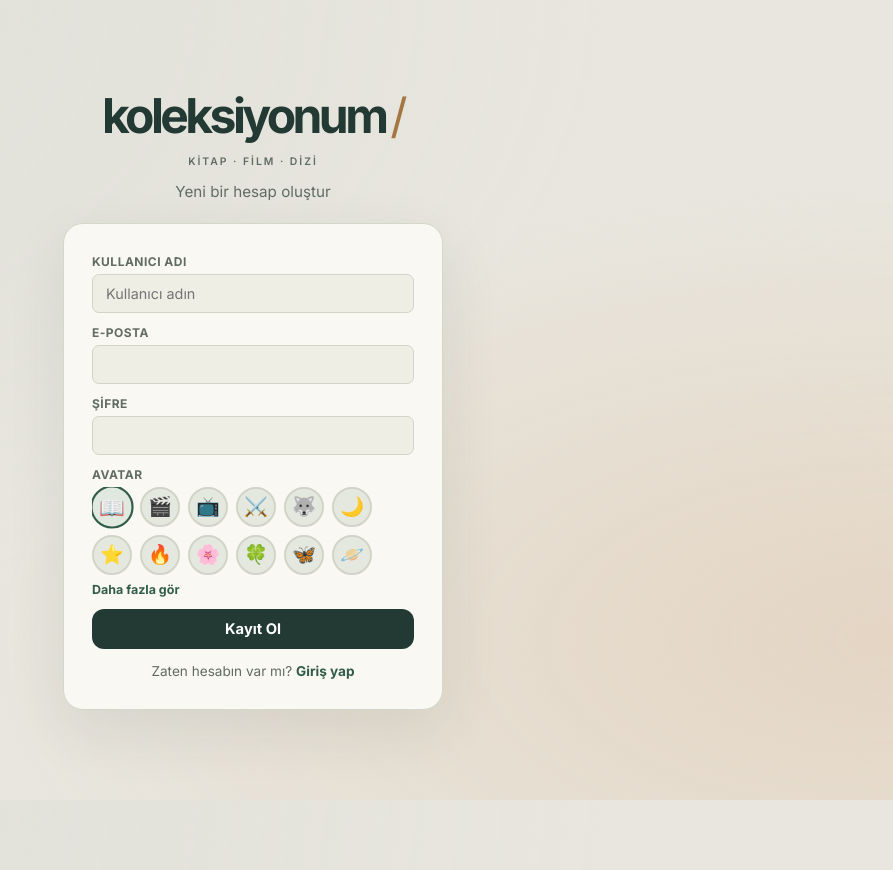
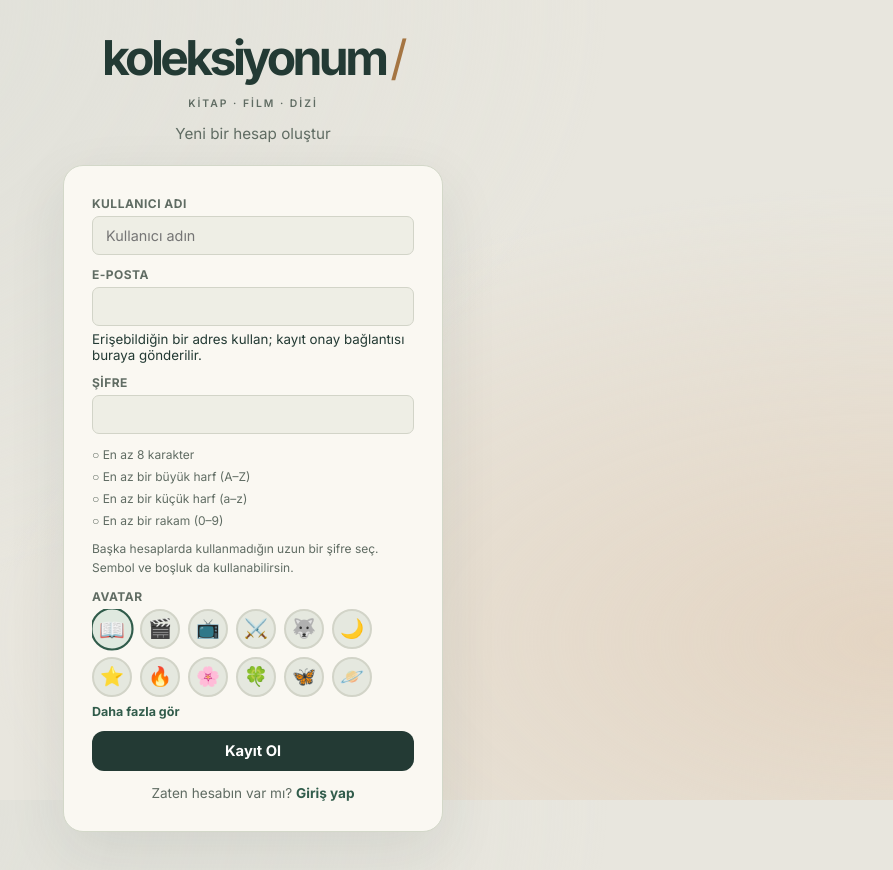
Before and after one commit to feyzaozden/koleksiyonum, a React (Vite) app: page /signup in a window 1280 px wide. Shown: the top 870 px of the page, without its empty margins (387-1280 px from the left). Built offline with nearby package versions, Linux system fonts and the light colour scheme; no server answers.

Commit message:
Son düzenlemeleri ekle

```diff
--- /dev/null
+++ b/src/components/PasswordRequirements.jsx
@@ -0,0 +1,11 @@
+import { passwordRules } from '../utils/authValidation'
+
+export default function PasswordRequirements({ password, id }) {
+  return <div id={id} className="password-requirements">
+    <ul>{passwordRules(password).map((rule) => <li key={rule.label} className={rule.met ? 'is-met' : ''}>
+      <span aria-hidden="true">{rule.met ? '✓' : '○'}</span> {rule.label}
+      <span className="sr-only">{rule.met ? ' — sağlandı' : ' — henüz sağlanmadı'}</span>
+    </li>)}</ul>
+    <p>Başka hesaplarda kullanmadığın uzun bir şifre seç. Sembol ve boşluk da kullanabilirsin.</p>
+  </div>
+}
--- a/src/context/AuthContext.jsx
+++ b/src/context/AuthContext.jsx
@@ -1,5 +1,6 @@
 import { createContext, useContext, useEffect, useState, useCallback } from 'react'
 import { supabase } from '../lib/supabaseClient'
+import { validateEmail, validateNewPassword } from '../utils/authValidation'
 
 const AuthContext = createContext(null)
 
@@ -42,13 +43,17 @@ export function AuthProvider({ children }) {
   }
 
   async function resetPassword(password) {
+    const validationError = validateNewPassword(password)
+    if (validationError) throw new Error(validationError)
     const { error } = await supabase.auth.updateUser({ password })
     if (error) throw error
   }
 
   async function signUp({ email, password, displayName, avatarEmoji }) {
+    const validationError = validateEmail(email) || validateNewPassword(password)
+    if (validationError) throw new Error(validationError)
     const { error } = await supabase.auth.signUp({
-      email,
+      email: email.trim(),
       password,
       options: {
         data: { display_name: displayName, avatar_emoji: avatarEmoji },
--- a/src/index.css
+++ b/src/index.css
@@ -15,6 +15,11 @@
 }
 body { font-family:'Inter',sans-serif; background:var(--bg); color:var(--text); min-height:100vh; padding-bottom:70px; }
 #root { min-height: 100vh; }
+.password-requirements { font-size:.75rem; line-height:1.6; color:var(--text-muted); margin-top:6px; }
+.password-requirements ul { list-style:none; display:grid; gap:3px; }
+.password-requirements .is-met { color:var(--kitap); font-weight:600; }
+.password-requirements p { margin-top:8px; }
+.sr-only { position:absolute; width:1px; height:1px; padding:0; margin:-1px; overflow:hidden; clip:rect(0,0,0,0); white-space:nowrap; border:0; }
 
 .centered-screen { min-height:100vh; display:flex; flex-direction:column; align-items:center; justify-content:center; gap:16px; padding:32px 20px; }
 .spinner { width:40px; height:40px; border:4px solid var(--border); border-top-color:var(--kitap); border-radius:50%; animation:spin 0.8s linear infinite; }
--- a/src/pages/ResetPasswordPage.jsx
+++ b/src/pages/ResetPasswordPage.jsx
@@ -1,6 +1,8 @@
 import { useState } from 'react'
 import { Link } from 'react-router-dom'
 import { useAuth } from '../context/AuthContext'
+import PasswordRequirements from '../components/PasswordRequirements'
+import { PASSWORD_MIN_LENGTH } from '../utils/authValidation'
 
 // Capture callback errors before the auth client can remove the URL fragment.
 const callbackParams = new URLSearchParams(window.location.hash.slice(1))
@@ -55,12 +57,13 @@ export default function ResetPasswordPage() {
             {error && <div className="auth-error" role="alert">{error}</div>}
             <form className="auth-form" onSubmit={handleSubmit}>
               <div className="auth-field">
-                <label htmlFor="new-password">Yeni şifre (en az 6 karakter)</label>
-                <input id="new-password" type="password" required minLength={6} autoComplete="new-password" value={password} onChange={(event) => setPassword(event.target.value)} disabled={submitting} />
+                <label htmlFor="new-password">Yeni şifre</label>
+                <input id="new-password" type="password" required minLength={PASSWORD_MIN_LENGTH} autoComplete="new-password" value={password} onChange={(event) => setPassword(event.target.value)} disabled={submitting} aria-describedby="reset-password-rules" />
+                <PasswordRequirements password={password} id="reset-password-rules" />
               </div>
               <div className="auth-field">
                 <label htmlFor="confirm-password">Yeni şifre tekrar</label>
-                <input id="confirm-password" type="password" required minLength={6} autoComplete="new-password" value={confirmation} onChange={(event) => setConfirmation(event.target.value)} disabled={submitting} />
+                <input id="confirm-password" type="password" required minLength={PASSWORD_MIN_LENGTH} autoComplete="new-password" value={confirmation} onChange={(event) => setConfirmation(event.target.value)} disabled={submitting} />
               </div>
               <button className="auth-btn" type="submit" disabled={submitting}>{submitting ? 'Kaydediliyor...' : 'Şifremi güncelle'}</button>
             </form>
--- a/src/pages/SignupPage.jsx
+++ b/src/pages/SignupPage.jsx
@@ -2,6 +2,8 @@ import { useState } from 'react'
 import { Link, useNavigate } from 'react-router-dom'
 import { useAuth } from '../context/AuthContext'
 import Brand from '../components/Brand'
+import PasswordRequirements from '../components/PasswordRequirements'
+import { PASSWORD_MIN_LENGTH } from '../utils/authValidation'
 import { AVATAR_CHOICES } from '../constants/tabs'
 
 export default function SignupPage() {
@@ -37,7 +39,7 @@ export default function SignupPage() {
       <h1 className="auth-brand"><Brand large /></h1>
       <p className="auth-sub">Yeni bir hesap oluştur</p>
       <div className="auth-card">
-        {error && <div className="auth-error">{error}</div>}
+        {error && <div className="auth-error" role="alert">{error}</div>}
         {info && <div className="auth-error" style={{ background: '#e6f9ee', borderColor: '#8fdcae', color: '#166534' }}>{info}</div>}
         <form className="auth-form" onSubmit={handleSubmit}>
           <div className="auth-field">
@@ -46,11 +48,13 @@ export default function SignupPage() {
           </div>
           <div className="auth-field">
             <label htmlFor="email">E-posta</label>
-            <input id="email" type="email" required autoComplete="email" value={email} onChange={(e) => setEmail(e.target.value)} />
+            <input id="email" type="email" required maxLength={254} autoComplete="email" autoCapitalize="none" spellCheck={false} value={email} onChange={(e) => setEmail(e.target.value)} onBlur={() => setEmail(email.trim())} aria-describedby="email-hint" />
+            <small id="email-hint">Erişebildiğin bir adres kullan; kayıt onay bağlantısı buraya gönderilir.</small>
           </div>
           <div className="auth-field">
             <label htmlFor="password">Şifre</label>
-            <input id="password" type="password" required minLength={6} autoComplete="new-password" value={password} onChange={(e) => setPassword(e.target.value)} />
+            <input id="password" type="password" required minLength={PASSWORD_MIN_LENGTH} autoComplete="new-password" value={password} onChange={(e) => setPassword(e.target.value)} aria-describedby="signup-password-rules" />
+            <PasswordRequirements password={password} id="signup-password-rules" />
           </div>
           <div className="auth-field">
             <label>Avatar</label>
--- /dev/null
+++ b/src/utils/authValidation.js
@@ -0,0 +1,31 @@
+export const PASSWORD_MIN_LENGTH = 8
+
+export function passwordRules(password) {
+  return [
+    { label: `En az ${PASSWORD_MIN_LENGTH} karakter`, met: Array.from(password).length >= PASSWORD_MIN_LENGTH },
+    { label: 'En az bir büyük harf (A–Z)', met: /[A-Z]/.test(password) },
+    { label: 'En az bir küçük harf (a–z)', met: /[a-z]/.test(password) },
+    { label: 'En az bir rakam (0–9)', met: /[0-9]/.test(password) },
+  ]
+}
+
+export function validateNewPassword(password) {
+  const missing = passwordRules(password).filter((rule) => !rule.met)
+  return missing.length ? 'Şifre gereksinimleri: ' + missing.map((rule) => rule.label).join(', ') + '.' : null
+}
+
+// Practical public-internet email validation, not proof of mailbox ownership.
+// Preserve plus aliases, dots and local-part casing; trim only outside whitespace.
+export function validateEmail(email) {
+  const value = email.trim()
+  if (value.length > 254) return 'E-posta adresi çok uzun.'
+  const parts = value.split('@')
+  if (parts.length !== 2) return 'Geçerli bir e-posta adresi gir (örnek: ad@ornek.com).'
+  const [local, domain] = parts
+  const labels = domain.split('.')
+  const valid = local.length > 0 && local.length <= 64 &&
+    /^[a-zA-Z0-9.!#$%&'*+/=?^_`{|}~-]+$/.test(local) &&
+    !local.startsWith('.') && !local.endsWith('.') && !local.includes('..') &&
+    labels.length >= 2 && labels.every((label) => label.length <= 63 && /^[a-zA-Z0-9](?:[a-zA-Z0-9-]*[a-zA-Z0-9])?$/.test(label))
+  return valid ? null : 'Geçerli bir e-posta adresi gir (örnek: ad@ornek.com). Boşluk kullanma.'
+}
```
Also changed, not shown: 2 other files (tests, documents, lock files or other folders).
